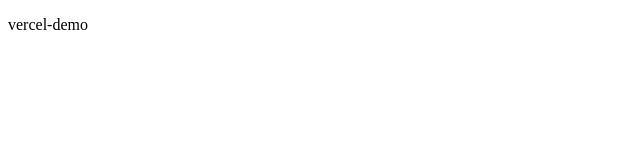
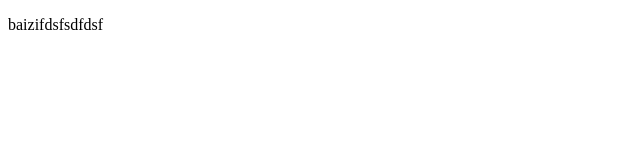
Before and after one commit to baizixv/vercel-demo, a plain HTML site: page index.html in a window 1280 px wide. Shown: the full height of the page, 0-640 px from the left. Drawn offline with Linux system fonts and the light colour scheme.

Commit message:
feat: ceshi

```diff
--- a/index.html
+++ b/index.html
@@ -6,6 +6,6 @@
   <title>vercel-demo</title>
 </head>
 <body>
-  <p>vercel-demo</p>
+  <p>baizifdsfsdfdsf </p>
 </body>
 </html>
```
